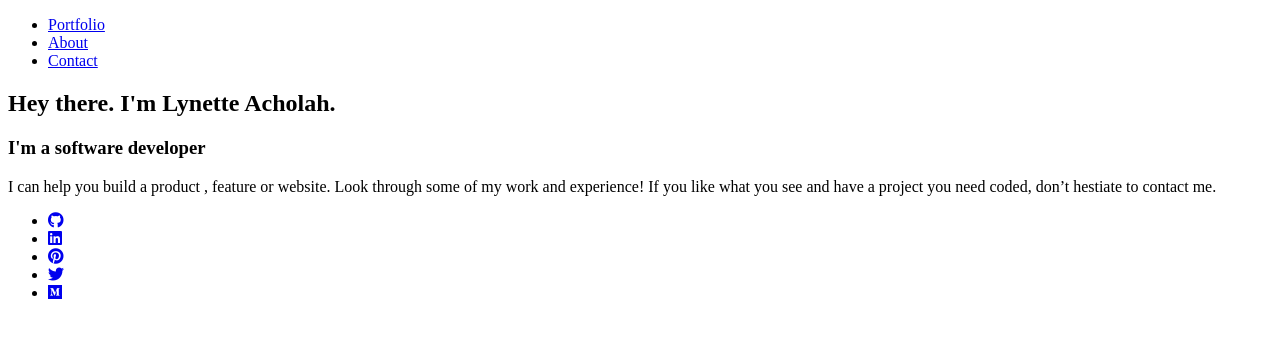
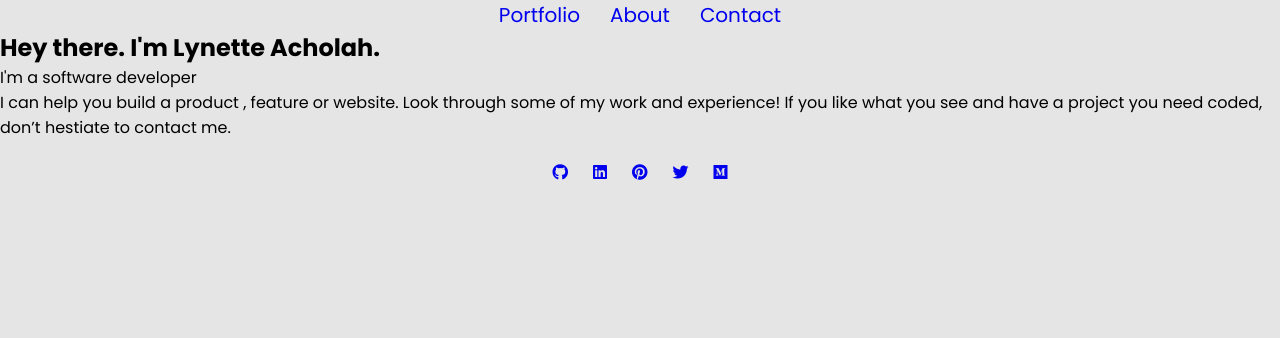
Before and after one commit to iLynette/my-portfolio, a plain HTML site: page index.html in a window 1280 px wide. Drawn offline with Linux system fonts and the light colour scheme.

Commit message:
added font and styled the links and icons

```diff
--- a/index.html
+++ b/index.html
@@ -30,11 +30,13 @@
     </header>
 
     <section class="intro">
-        <h1>Hey there. I'm Lynette Acholah.</h1>
-        <h3>I'm a software developer</h3>
-        <p> I can help you build a product , feature or website. Look through some of my work and experience! If you like what you see and have a project you need coded,
-            don’t hestiate to contact me.
-        </p>
+        <div class="content">
+            <h1 class="greetings">Hey there. I'm Lynette Acholah.</h1>
+            <p class="first">I'm a software developer</p>
+            <p class="second"> I can help you build a product , feature or website. Look through some of my work and experience! If you like what you see and have a project you need coded,
+                don’t hestiate to contact me.
+            </p>
+        </div>
 
         <ul class="page-links">
             <li>
--- a/style.css
+++ b/style.css
@@ -0,0 +1,48 @@
+@import url('https://fonts.googleapis.com/css2?family=Poppins:wght@400;500;700&display=swap');
+
+* {
+    margin: 0;
+    padding: 0;
+    -webkit-box-sizing: border-box;
+    box-sizing: border-box;
+    text-decoration: none;
+}
+
+html {
+    overflow: hidden;
+}
+
+body {
+    font-family: 'Poppins', sans-serif;
+    background-color: #e5e5e5;
+}
+
+li {
+    list-style: none;
+}
+
+
+.nav-list {
+    display: flex;
+    width: 100%;
+    justify-content: center;
+    gap: 30px;
+    cursor: pointer;
+    font-size: 20px;
+}
+
+.content {
+    justify-content: center;
+}
+p {
+
+}
+
+.page-links {
+    display: flex;
+    width: 100%;
+    justify-content: center;
+    padding-top: 20px;
+    gap: 25px;
+    cursor: pointer;
+}
```
